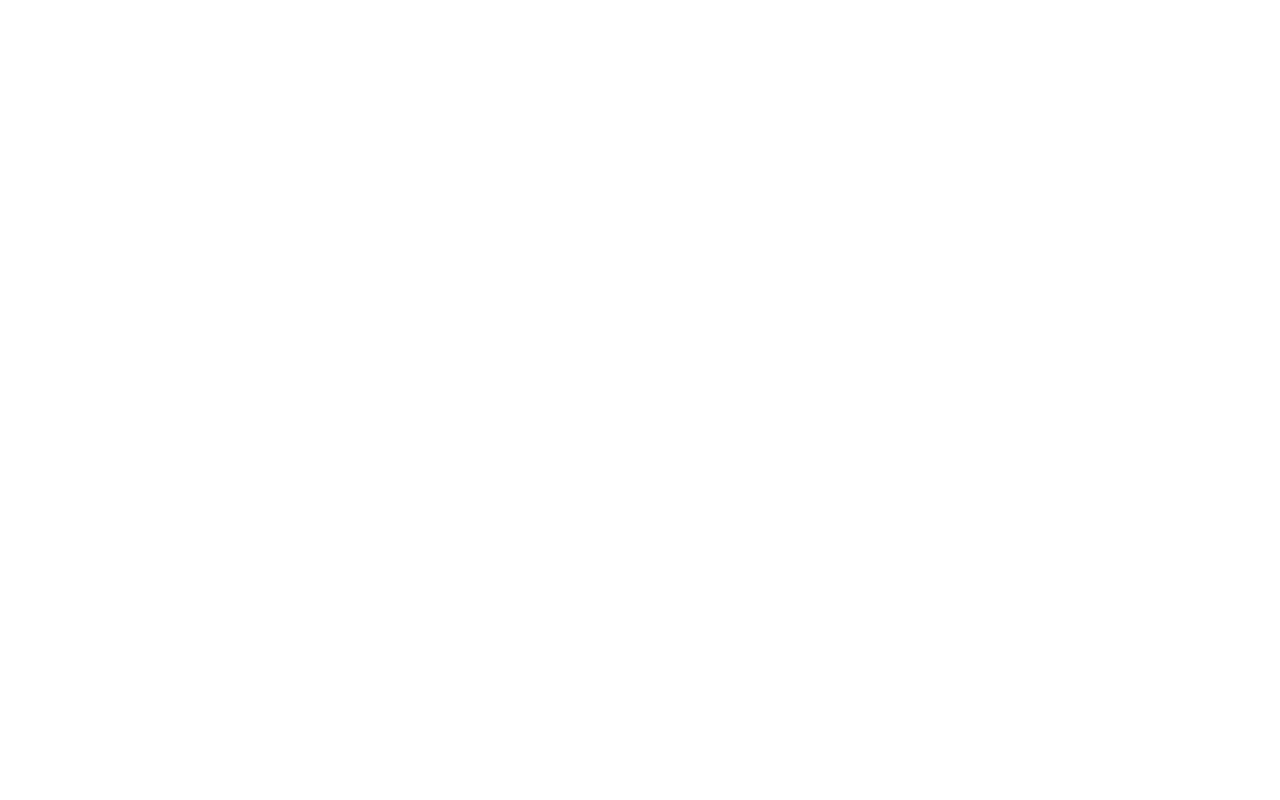
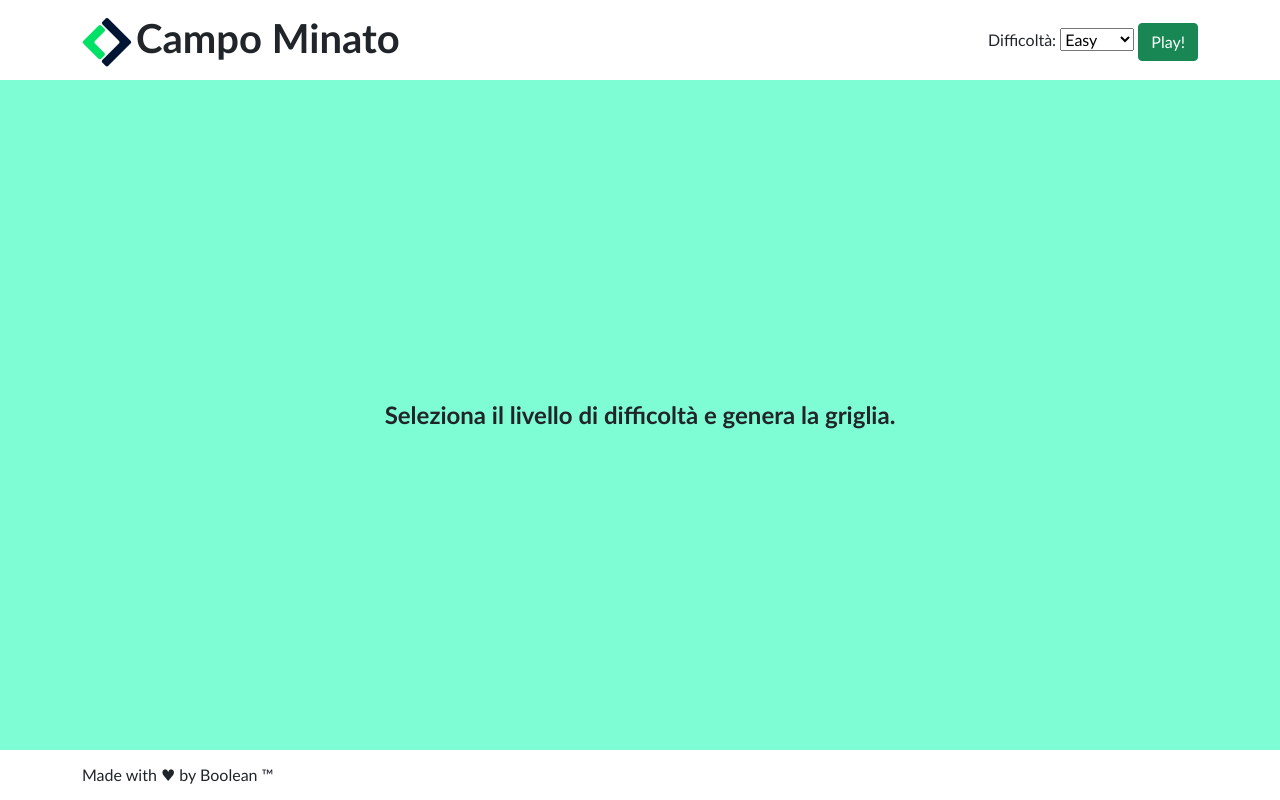
Before and after one commit to AlbertoCiuf/js-campominato-grid, a plain HTML site: page index.html in a window 1280 px wide. Drawn offline with nearby package versions, Linux system fonts and the light colour scheme.

Commit message:
struttura default html css

```diff
--- a/css/style.css
+++ b/css/style.css
@@ -1,5 +1,29 @@
-* {
-  margin: 0;
-  padding: 0;
-  box-sizing: border-box;
+body {
+  font-family: 'Trebuchet MS', 'Lucida Sans Unicode', 'Lucida Grande', 'Lucida Sans', Arial, sans-serif, Geneva, Tahoma, sans-serif;
 }
+
+header {
+  height: 80px;
+  line-height: 80px;
+  background-color: white;
+}
+
+header img {
+  height: 50px;
+}
+
+main {
+  background-color: #7EFCD4;
+  height: calc(100vh - 130px);
+}
+
+footer {
+  height: 50px;
+  line-height: 50px;
+  background-color: #fff;
+}
+
+.main-text {
+  font-size: 24px;
+  font-weight: 900;
+}
--- a/index.html
+++ b/index.html
@@ -4,14 +4,50 @@
   <meta charset="UTF-8">
   <meta http-equiv="X-UA-Compatible" content="IE=edge">
   <meta name="viewport" content="width=device-width, initial-scale=1.0">
+  <link href="https://cdn.jsdelivr.net/npm/bootstrap@5.1.3/dist/css/bootstrap.min.css" rel="stylesheet" integrity="sha384-1BmE4kWBq78iYhFldvKuhfTAU6auU8tT94WrHftjDbrCEXSU1oBoqyl2QvZ6jIW3" crossorigin="anonymous">
 
   <link rel="stylesheet" href="css/style.css">
 
   <title>Campo Minato Grid</title>
 </head>
 <body>
+<header>
+  <div class="container">
+    <div class="row">
+      <div class="col-8">
+        <img src="img/logo-boolean.png" alt="Logo">
+        <h1 class="d-inline-block align-middle fw-bold">Campo Minato</h1>
+      </div>
+      <div class="col-4 text-end">
+        <span>Difficoltà:</span>
+        <select name="difficulty" id="difficulty">
+          <option value="1">Easy</option>
+          <option value="2">Normal</option>
+          <option value="3">Hard</option>
+        </select>
+        <div class="btn btn-success">Play!</div>
+      </div>
+    </div>
+
+  </div>
+</header>
+
+<main class="d-flex justify-content-center align-items-center">
+
+  <div class="main-text">
+    Seleziona il livello di difficoltà e genera la griglia.
+  </div>
+
+</main>
 
 
+<footer>
+  <div class="container">
+    <p>
+      Made with &hearts; by Boolean &trade;
+    </p>
+  </div>
+</footer>
 
   <script src="js/script.js"></script>
 </body>
```
